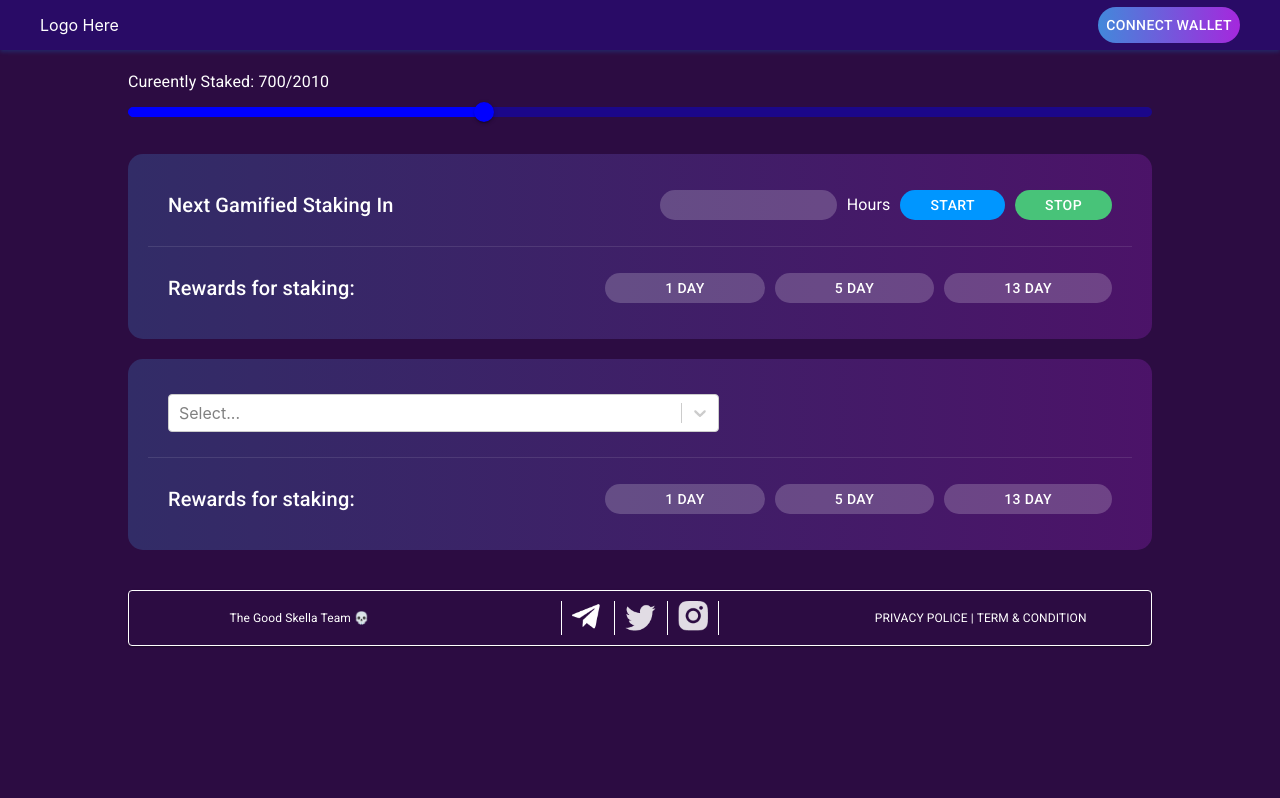
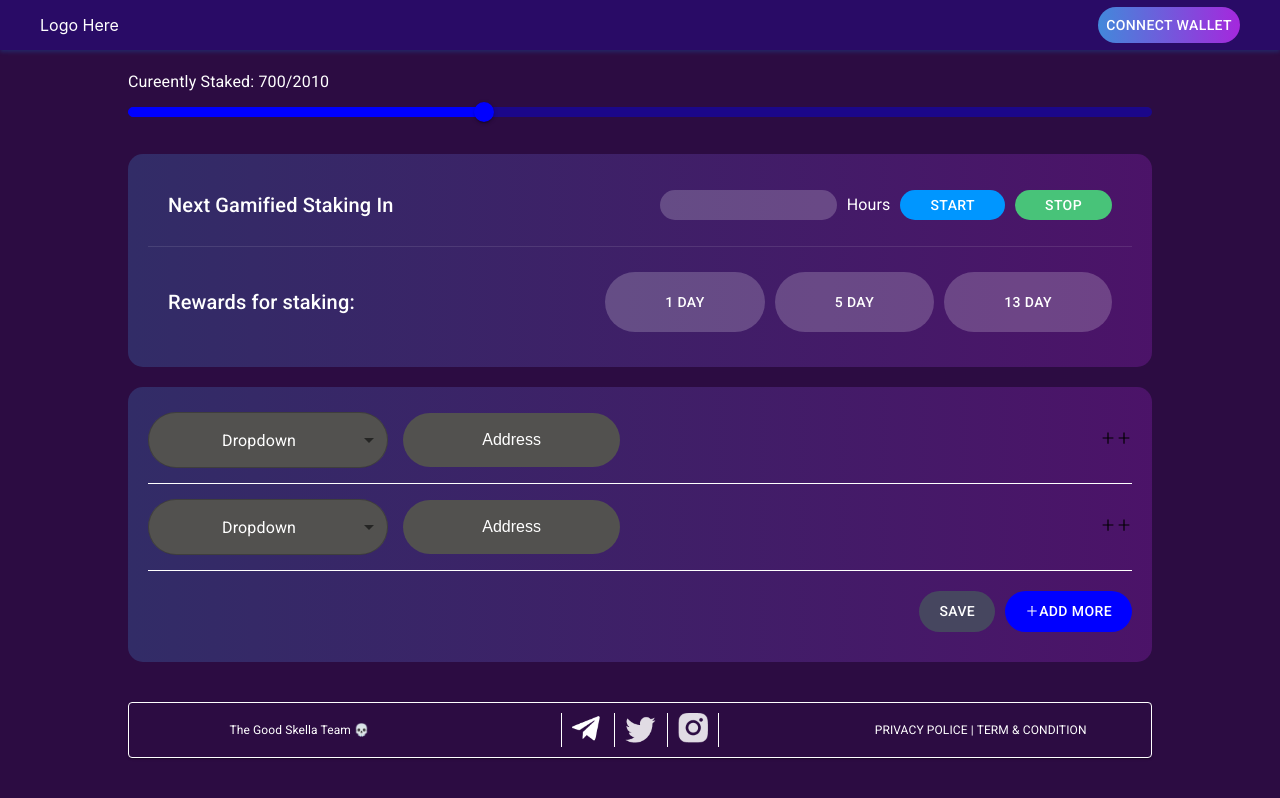
Before and after one commit to panthaacharjee/skella, a React (Create React App) app: page /connect in a window 1280 px wide. Built offline with nearby package versions, Linux system fonts and the light colour scheme.

Commit message:
first commit

```diff
--- a/package.json
+++ b/package.json
@@ -11,6 +11,8 @@
     "@testing-library/user-event": "^13.5.0",
     "react": "^18.2.0",
     "react-dom": "^18.2.0",
+    "react-dropdown": "^1.11.0",
+    "react-icons": "^4.4.0",
     "react-responsive": "^9.0.0",
     "react-router-dom": "^6.4.1",
     "react-scripts": "5.0.1",
--- a/src/App.css
+++ b/src/App.css
@@ -4,3 +4,12 @@
   background-color: "#2c0c42";
   box-sizing: border-box;
 }
+body {
+  display: flex;
+  flex-direction: column;
+}
+
+/* Admin Page 247 NO*/
+.input::placeholder {
+  color: #fff;
+}
--- a/src/Components/Views/Admin.js
+++ b/src/Components/Views/Admin.js
@@ -1,21 +1,30 @@
-import { Button, Grid, Slider, Typography } from "@mui/material";
+import {
+  Button,
+  Grid,
+  Slider,
+  Typography,
+  FormControl,
+  InputLabel,
+  NativeSelect,
+  Select,
+  MenuItem,
+  TextField,
+} from "@mui/material";
 import React, { useState } from "react";
-import Select from "react-select";
+import Dropdown from "react-dropdown";
+import "react-dropdown/style.css";
 import { useMediaQuery } from "react-responsive";
+import { AiOutlinePlus } from "react-icons/ai";
 
 const Admin = () => {
   const [stake, setStake] = useState(700);
 
   //Dropdown Option
-  const options = [
-    { value: "chocolate", label: "Chocolate" },
-    { value: "strawberry", label: "Strawberry" },
-    { value: "vanilla", label: "Vanilla" },
-  ];
+  const [dropdown, setDropdown] = useState(0);
 
   //Media Quearry
   const isTabletOrMobile = useMediaQuery({ query: "(max-width: 950px)" });
-  const isMobile = useMediaQuery({ query: "(max-width: 800px)" });
+  const isMobile = useMediaQuery({ query: "(max-width: 600px)" });
 
   return (
     <div>
@@ -140,33 +149,35 @@ const Admin = () => {
             md={7}
             xs={12}
             style={{
-              display: `${isMobile ? "block" : "flex"}`,
-              alignItems: "center",
+              display: "flex",
+              flexDirection: `${isMobile ? "column" : "row"}`,
+              // alignItems: "center",
               justifyContent: `${isTabletOrMobile ? "flex-start" : "flex-end"}`,
+              marginTop: `${isTabletOrMobile ? "20px" : "0px"}`,
             }}
           >
             <Button
               style={{
-                marginLeft: "10px",
+                marginLeft: `${isMobile ? "0px" : "10px"}`,
                 background: "rgba(255, 255, 255, 0.2)",
                 borderRadius: "53px",
                 border: "0px solid red",
                 height: "30px",
-                padding: "0px 60px",
+                padding: "30px 60px",
                 color: "#fff",
-                marginTop: `${isMobile ? "10px" : "0px"}`,
+                marginTop: `${isMobile ? "20px" : "0px"}`,
               }}
             >
               1 Day
             </Button>
             <Button
               style={{
-                marginLeft: "10px",
+                marginLeft: `${isMobile ? "0px" : "10px"}`,
                 background: "rgba(255, 255, 255, 0.2)",
                 borderRadius: "53px",
                 border: "0px solid red",
                 height: "30px",
-                padding: "0px 60px",
+                padding: "30px 60px",
                 color: "#fff",
                 marginTop: `${isMobile ? "10px" : "0px"}`,
               }}
@@ -175,12 +186,12 @@ const Admin = () => {
             </Button>
             <Button
               style={{
-                marginLeft: "10px",
+                marginLeft: `${isMobile ? "0px" : "10px"}`,
                 background: "rgba(255, 255, 255, 0.2)",
                 borderRadius: "53px",
                 border: "0px solid red",
                 height: "30px",
-                padding: "0px 60px",
+                padding: "30px 60px",
                 color: "#fff",
                 marginTop: `${isMobile ? "10px" : "0px"}`,
               }}
@@ -205,94 +216,143 @@ const Admin = () => {
         <Grid
           container
           style={{
+            borderBottom: "1px solid #fff",
+          }}
+          alignItems="center"
+          justifyContent={"space-between"}
+        >
+          <Grid
+            item
+            alignItems={"center"}
+            style={{
               display: "flex",
-            justifyContent: "space-between",
-            padding: "25px 20px",
-            alignItems: "center",
-            borderBottom: ".5px solid rgba(255, 255, 255, 0.1)",
+              padding: "15px 0px",
+              // borderBottom: "1px solid #fff",
             }}
           >
-          <Grid item md={7} xs={12}>
-            <div>
-              <Select options={options} pageSize="sm" />
-            </div>
+            <Select
+              // id="demo-simple-select"
+              value={dropdown}
+              label="none"
+              onChange={(e) => setDropdown(e.target.value)}
+              // defaultChecked={"Dropdown"}
+              style={{
+                color: "#fff",
+                borderRadius: "53px",
+                padding: "0px 60px",
+                background: "#52514f",
+              }}
+            >
+              <MenuItem value={0}>Dropdown</MenuItem>
+              <MenuItem value={1}>Ten</MenuItem>
+              <MenuItem value={2}>Twenty</MenuItem>
+              <MenuItem value={3}>Thirty</MenuItem>
+            </Select>
+            <input
+              placeholder="Address"
+              style={{
+                padding: "18px 5px",
+                borderRadius: "53px",
+                marginLeft: "15px",
+                border: "none",
+                background: "#52514f",
+                fontSize: "16px",
+                fontWeight: "500",
+                textAlign: "Center",
+              }}
+              className="input"
+            />
           </Grid>
-          <Grid
-            item
-            md={5}
-            xs={12}
-            style={{
-              display: "flex",
-              alignItems: "center",
-              justifyContent: "flex-end",
-            }}
-          ></Grid>
+          <Grid>
+            <AiOutlinePlus />
+            <AiOutlinePlus />
+          </Grid>
         </Grid>
         <Grid
           container
           style={{
+            borderBottom: "1px solid #fff",
+          }}
+          alignItems="center"
+          justifyContent={"space-between"}
+        >
+          <Grid
+            item
+            alignItems={"center"}
+            style={{
               display: "flex",
-            justifyContent: "space-between",
-            padding: "25px 20px",
-            alignItems: "center",
-            // borderRadius: "10px",
+              padding: "15px 0px",
+              // borderBottom: "1px solid #fff",
             }}
           >
-          <Grid item md={5} xs={12}>
-            <Typography variant="h6" color={"#fff"}>
-              Rewards for staking:
-            </Typography>
+            <Select
+              // id="demo-simple-select"
+              value={dropdown}
+              label="none"
+              onChange={(e) => setDropdown(e.target.value)}
+              // defaultChecked={"Dropdown"}
+              style={{
+                color: "#fff",
+                borderRadius: "53px",
+                padding: "0px 60px",
+                background: "#52514f",
+              }}
+            >
+              <MenuItem value={0}>Dropdown</MenuItem>
+              <MenuItem value={1}>Ten</MenuItem>
+              <MenuItem value={2}>Twenty</MenuItem>
+              <MenuItem value={3}>Thirty</MenuItem>
+            </Select>
+            <input
+              placeholder="Address"
+              style={{
+                padding: "18px 5px",
+                borderRadius: "53px",
+                marginLeft: "15px",
+                border: "none",
+                background: "#52514f",
+                fontSize: "16px",
+                fontWeight: "500",
+                textAlign: "Center",
+              }}
+              className="input"
+            />
+          </Grid>
+          <Grid>
+            <AiOutlinePlus />
+            <AiOutlinePlus />
+          </Grid>
         </Grid>
         <Grid
           item
-            md={7}
-            xs={12}
           style={{
             display: "flex",
-              alignItems: "center",
-              justifyContent: "flex-end",
+            justifyContent: "end",
+            padding: "20px 0px",
           }}
         >
           <Button
             style={{
-                marginLeft: "10px",
-                background: "rgba(255, 255, 255, 0.2)",
-                borderRadius: "53px",
-                border: "0px solid red",
-                height: "30px",
-                padding: "0px 60px",
               color: "#fff",
+              background: "#46465f",
+              borderRadius: "46px",
+              padding: "8px 20px",
             }}
           >
-              1 Day
+            Save
           </Button>
           <Button
             style={{
+              color: "#fff",
+              background: "blue",
+              borderRadius: "46px",
+              padding: "8px 20px",
               marginLeft: "10px",
-                background: "rgba(255, 255, 255, 0.2)",
-                borderRadius: "53px",
-                border: "0px solid red",
-                height: "30px",
-                padding: "0px 60px",
-                color: "#fff",
             }}
           >
-              5 Day
+            <AiOutlinePlus />
+            Add More
           </Button>
-            <Button
-              style={{
-                marginLeft: "10px",
-                background: "rgba(255, 255, 255, 0.2)",
-                borderRadius: "53px",
-                border: "0px solid red",
-                height: "30px",
-                padding: "0px 60px",
-                color: "#fff",
-              }}
-            >
-              13 Day
-            </Button>
-          </Grid>
         </Grid>
       </Grid>
     </div>
--- a/src/Components/Views/Footer.js
+++ b/src/Components/Views/Footer.js
@@ -8,7 +8,9 @@ import instagram from "../assets/social/Instagram.png";
 
 const Footer = () => {
   return (
-    <div style={{ display: "flex", justifyContent: "center" }}>
+    <div
+      style={{ display: "flex", justifyContent: "center", marginTop: "auto" }}
+    >
       <Paper
         style={{
           width: "80%",
```
Also changed, not shown: 1 other file (tests, documents, lock files or other folders). Lines whose indentation alone changed are shown as unchanged.
